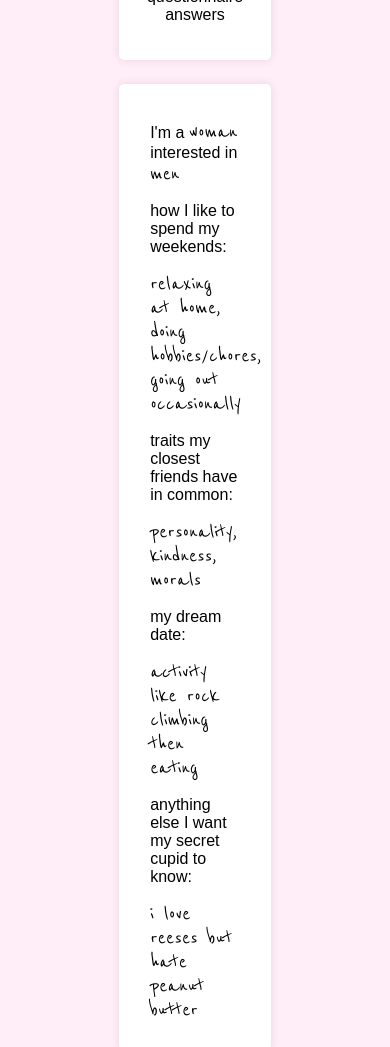
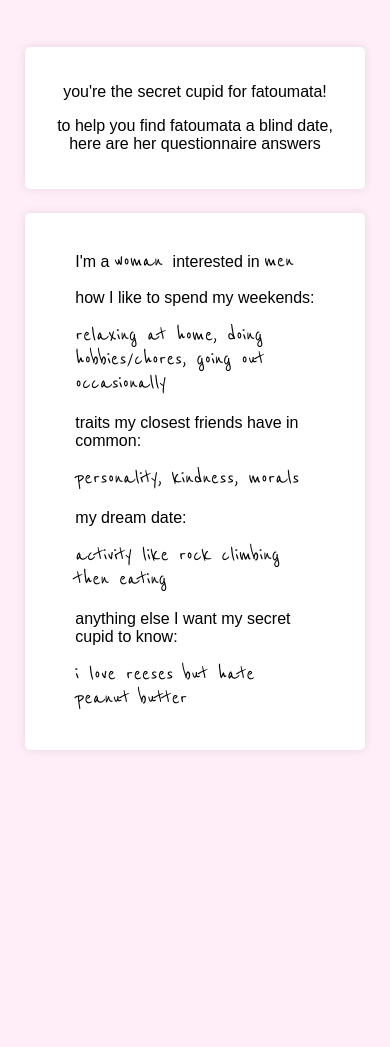
Before and after one commit to clairejyzhang/secret-cupid, a website: page users/alan5215.html in a window 390 px wide. Shown: the top 1047 px of the page. After the commit the page ends 844 px from the top, so only its background shows below. Drawn offline with Linux system fonts and the light colour scheme.

Commit message:
Update mobile styles

```diff
--- a/users/styles.css
+++ b/users/styles.css
@@ -79,3 +79,18 @@ body {
         rotate(var(--rot)) scale(1.1);
     }
   }
+
+
+@media screen and (max-width: 600px) {
+  body {
+    height: auto;
+    padding-top: 10%;
+  }
+
+    .container {
+      width: 80%;
+    }
+    .heading-container {
+      width: 80%;
+    }
+}
```
Also changed, not shown: styles.css (line endings or trailing spaces), users/danny1555.html (renamed from users/danny0000.html).
